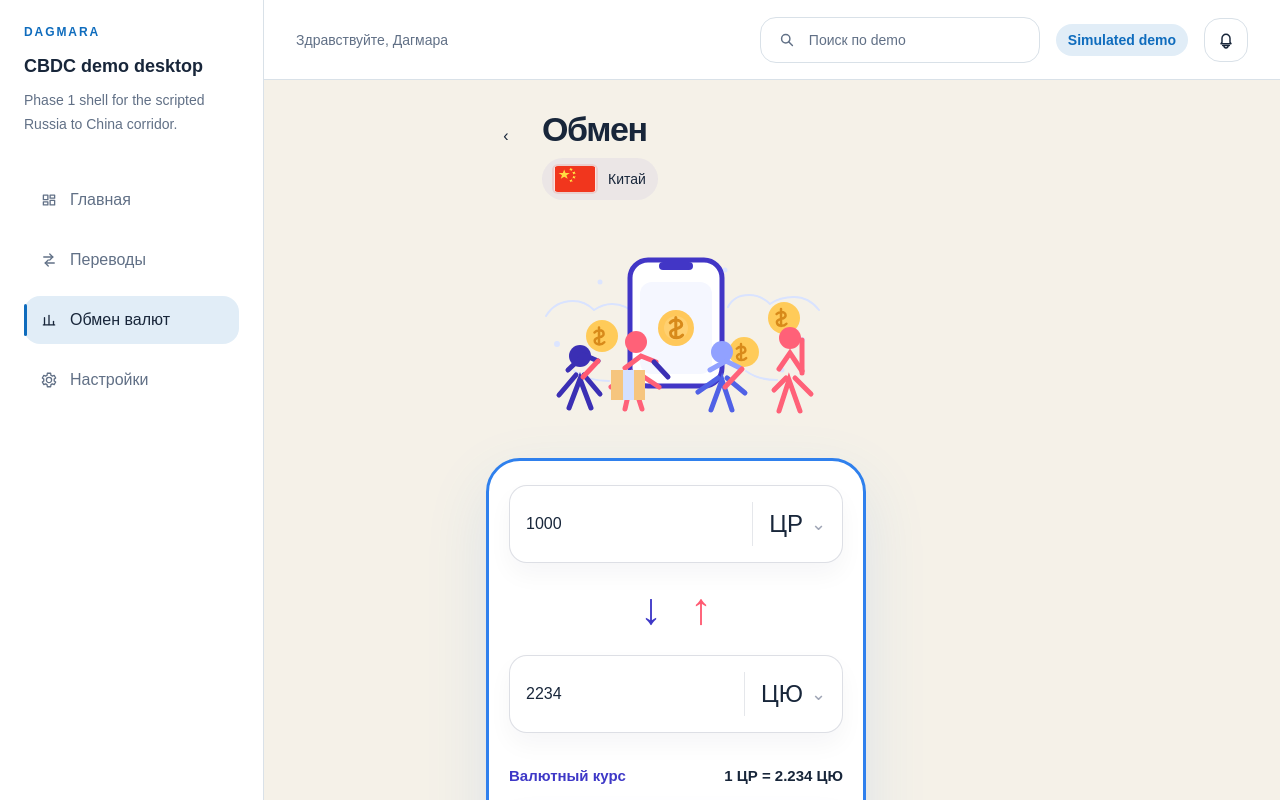
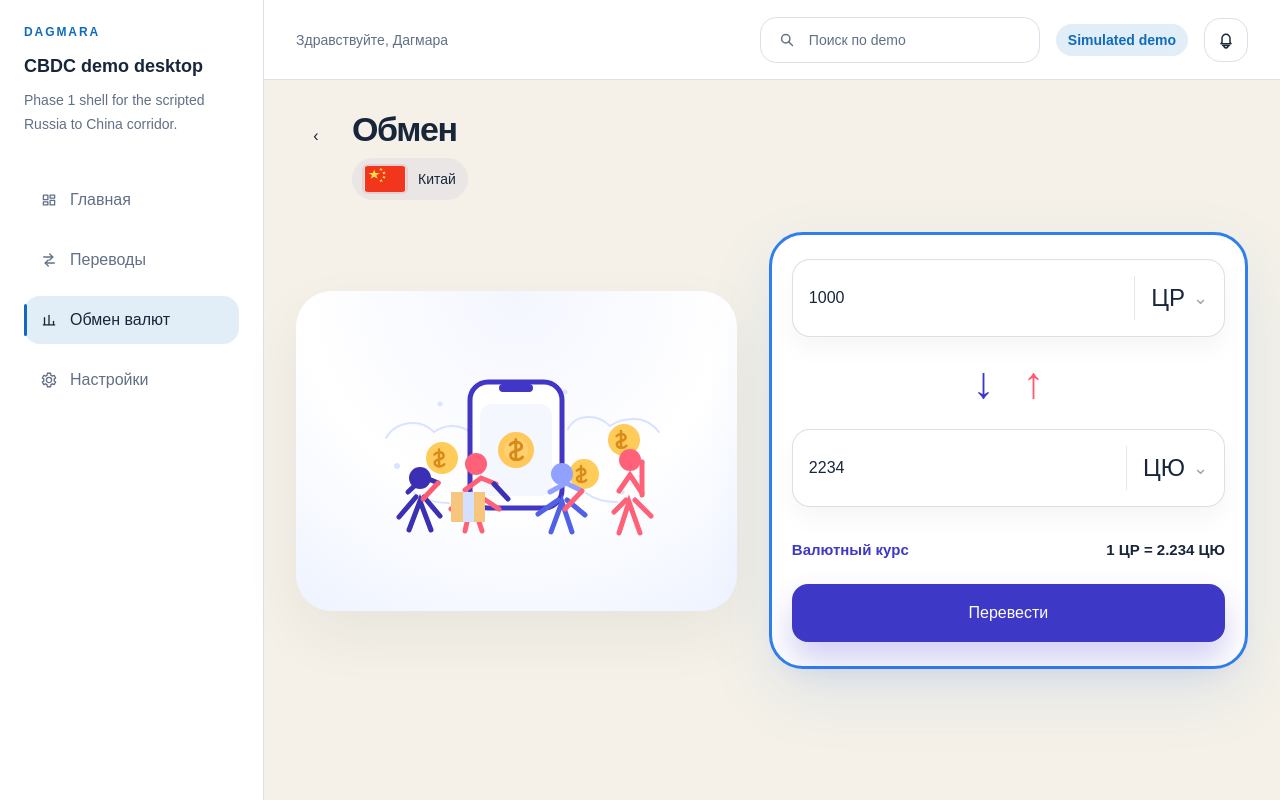
Before and after one commit to Khalopenyo/DagmaraDiplom, a React (Vite) app: page /rates/exchange/china in a window 1280 px wide. Shown: the top 800 px of the page. Built offline with nearby package versions, Linux system fonts and the light colour scheme.

Commit message:
feat(exchange): expand exchange screen to full width

```diff
--- a/src/pages/CurrencyExchangePage.tsx
+++ b/src/pages/CurrencyExchangePage.tsx
@@ -67,7 +67,7 @@ export function CurrencyExchangePage() {
       : '/transfers'
 
   return (
-    <section className="mx-auto flex w-full max-w-[380px] flex-col gap-6 pb-8">
+    <section className="flex w-full flex-col gap-8 pb-8">
       <div className="flex items-start gap-4">
         <Link
           aria-label="Назад к курсам валют"
@@ -94,7 +94,8 @@ export function CurrencyExchangePage() {
         </div>
       </div>
 
-      <div className="flex justify-center px-2">
+      <div className="grid gap-8 xl:grid-cols-[minmax(360px,0.92fr)_minmax(420px,1fr)] xl:items-center">
+        <div className="flex min-h-[320px] items-center justify-center rounded-[36px] bg-[radial-gradient(circle_at_top,#f4f6ff_0%,#ffffff_55%,#eef3ff_100%)] px-6 py-8 shadow-[0_24px_60px_rgba(24,38,58,0.06)]">
           <ExchangeHeroIllustration />
         </div>
 
@@ -167,7 +168,7 @@ export function CurrencyExchangePage() {
             </Link>
           </div>
         </section>
-
+      </div>
     </section>
   )
 }
--- a/src/shell/PageContainer.tsx
+++ b/src/shell/PageContainer.tsx
@@ -9,7 +9,10 @@ interface PageContainerProps {
 
 export function PageContainer({ children }: PageContainerProps) {
   const location = useLocation()
-  const route = TOP_LEVEL_ROUTES.find(({ path }) => path === location.pathname)
+  const route = TOP_LEVEL_ROUTES.find(
+    ({ path }) =>
+      location.pathname === path || location.pathname.startsWith(`${path}/`),
+  )
   const contentWidthClassName =
     route?.contentWidth === 'full' ? 'max-w-none' : 'max-w-[760px]'
 
```
Also changed, not shown: 1 other file (tests, documents, lock files or other folders). Lines whose indentation alone changed are shown as unchanged.
